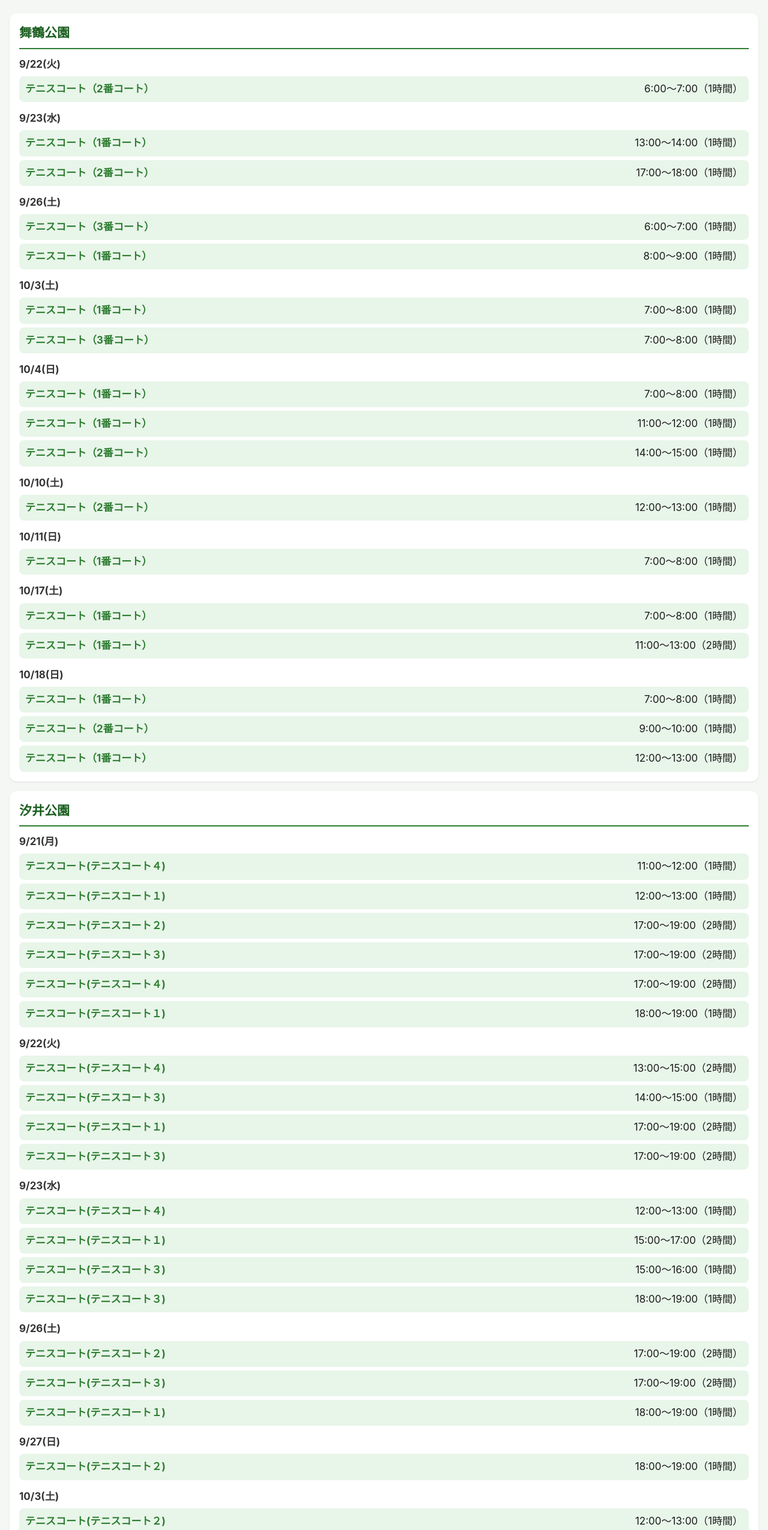
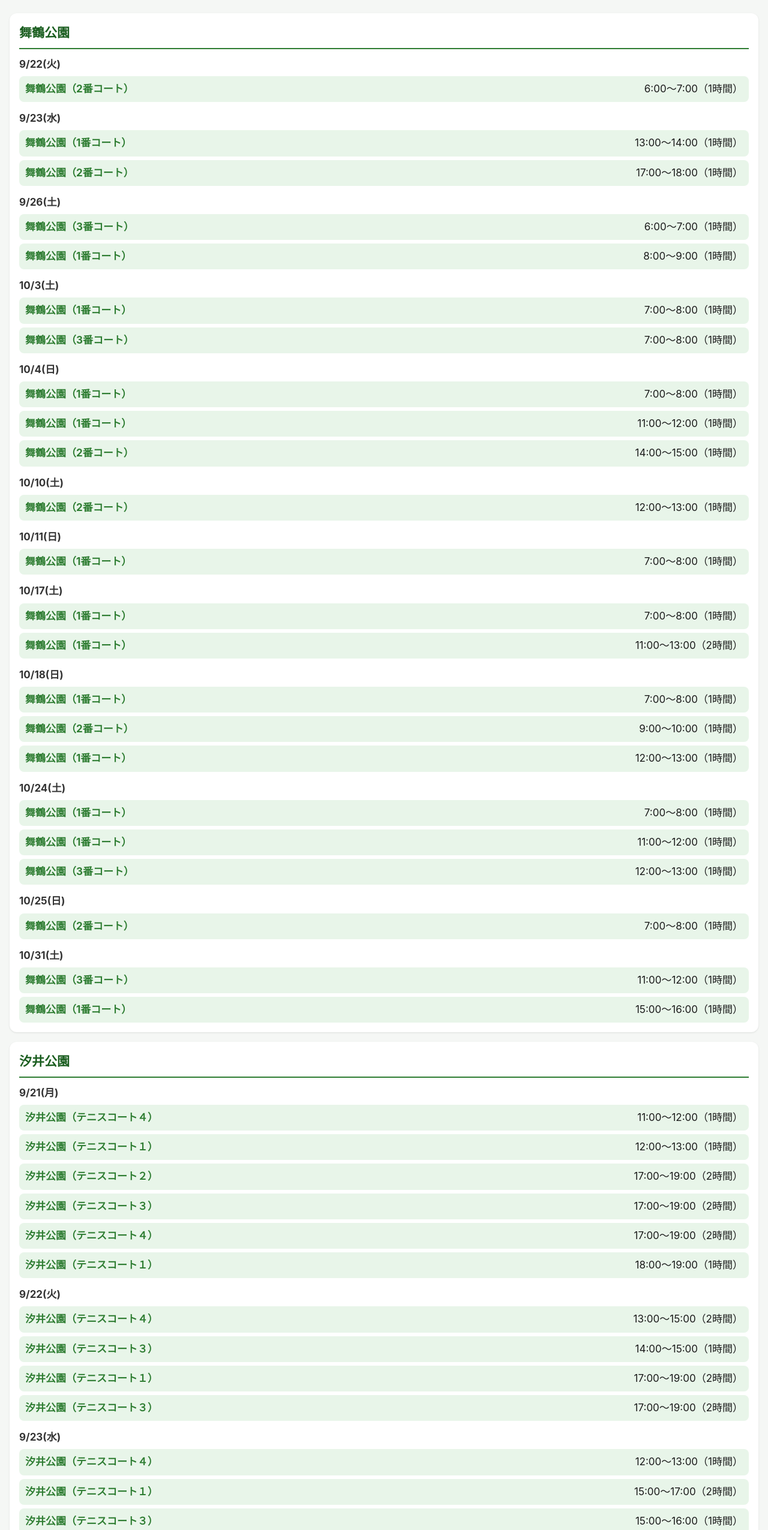
Before and after one commit to pecpec37-gift/court-checker, a website: page docs/index.html in a window 1280 px wide. Shown: the part 241-2792 px from the top of the page at 60% size. Drawn offline with Linux system fonts and the light colour scheme.

Commit message:
空き状況を更新（手動実行）
Co-Authored-By: Claude Sonnet 5 <noreply@anthropic.com>

```diff
--- a/docs/index.html
+++ b/docs/index.html
@@ -129,11 +129,11 @@
 </head>
 <body>
   <h1>福岡市テニスコート 空き状況</h1>
-  <p class="updated">最終更新: 2026年9月18日 13:31 JST</p>
+  <p class="updated">最終更新: 2026年9月18日 13:54 JST</p>
 
   <section class="increase">
     <h2>🆕 前回から増えた空き</h2>
-    <p class="compare-note">前回 2026年9月18日 11:31 JST との比較</p>
+    <p class="compare-note">前回 2026年9月18日 13:31 JST との比較</p>
     <p class="empty">なし</p>
   </section>
 
@@ -144,7 +144,7 @@
         <h3>9/22(火)</h3>
         <ul class="slot-list">
         <li class="slot">
-          <span class="court">テニスコート（2番コート）</span>
+          <span class="court">舞鶴公園（2番コート）</span>
           <span class="time">6:00〜7:00（1時間）</span>
         </li>
         </ul>
@@ -153,11 +153,11 @@
         <h3>9/23(水)</h3>
         <ul class="slot-list">
         <li class="slot">
-          <span class="court">テニスコート（1番コート）</span>
+          <span class="court">舞鶴公園（1番コート）</span>
           <span class="time">13:00〜14:00（1時間）</span>
         </li>
         <li class="slot">
-          <span class="court">テニスコート（2番コート）</span>
+          <span class="court">舞鶴公園（2番コート）</span>
           <span class="time">17:00〜18:00（1時間）</span>
         </li>
         </ul>
@@ -166,11 +166,11 @@
         <h3>9/26(土)</h3>
         <ul class="slot-list">
         <li class="slot">
-          <span class="court">テニスコート（3番コート）</span>
+          <span class="court">舞鶴公園（3番コート）</span>
           <span class="time">6:00〜7:00（1時間）</span>
         </li>
         <li class="slot">
-          <span class="court">テニスコート（1番コート）</span>
+          <span class="court">舞鶴公園（1番コート）</span>
           <span class="time">8:00〜9:00（1時間）</span>
         </li>
         </ul>
@@ -179,11 +179,11 @@
         <h3>10/3(土)</h3>
         <ul class="slot-list">
         <li class="slot">
-          <span class="court">テニスコート（1番コート）</span>
+          <span class="court">舞鶴公園（1番コート）</span>
           <span class="time">7:00〜8:00（1時間）</span>
         </li>
         <li class="slot">
-          <span class="court">テニスコート（3番コート）</span>
+          <span class="court">舞鶴公園（3番コート）</span>
           <span class="time">7:00〜8:00（1時間）</span>
         </li>
         </ul>
@@ -192,15 +192,15 @@
         <h3>10/4(日)</h3>
         <ul class="slot-list">
         <li class="slot">
-          <span class="court">テニスコート（1番コート）</span>
+          <span class="court">舞鶴公園（1番コート）</span>
           <span class="time">7:00〜8:00（1時間）</span>
         </li>
         <li class="slot">
-          <span class="court">テニスコート（1番コート）</span>
+          <span class="court">舞鶴公園（1番コート）</span>
           <span class="time">11:00〜12:00（1時間）</span>
         </li>
         <li class="slot">
-          <span class="court">テニスコート（2番コート）</span>
+          <span class="court">舞鶴公園（2番コート）</span>
           <span class="time">14:00〜15:00（1時間）</span>
         </li>
         </ul>
@@ -209,7 +209,7 @@
         <h3>10/10(土)</h3>
         <ul class="slot-list">
         <li class="slot">
-          <span class="court">テニスコート（2番コート）</span>
+          <span class="court">舞鶴公園（2番コート）</span>
           <span class="time">12:00〜13:00（1時間）</span>
         </li>
         </ul>
@@ -218,7 +218,7 @@
         <h3>10/11(日)</h3>
         <ul class="slot-list">
         <li class="slot">
-          <span class="court">テニスコート（1番コート）</span>
+          <span class="court">舞鶴公園（1番コート）</span>
           <span class="time">7:00〜8:00（1時間）</span>
         </li>
         </ul>
@@ -227,11 +227,11 @@
         <h3>10/17(土)</h3>
         <ul class="slot-list">
         <li class="slot">
-          <span class="court">テニスコート（1番コート）</span>
+          <span class="court">舞鶴公園（1番コート）</span>
           <span class="time">7:00〜8:00（1時間）</span>
         </li>
         <li class="slot">
-          <span class="court">テニスコート（1番コート）</span>
+          <span class="court">舞鶴公園（1番コート）</span>
           <span class="time">11:00〜13:00（2時間）</span>
         </li>
         </ul>
@@ -240,16 +240,55 @@
         <h3>10/18(日)</h3>
         <ul class="slot-list">
         <li class="slot">
-          <span class="court">テニスコート（1番コート）</span>
+          <span class="court">舞鶴公園（1番コート）</span>
           <span class="time">7:00〜8:00（1時間）</span>
         </li>
         <li class="slot">
-          <span class="court">テニスコート（2番コート）</span>
+          <span class="court">舞鶴公園（2番コート）</span>
           <span class="time">9:00〜10:00（1時間）</span>
         </li>
         <li class="slot">
-          <span class="court">テニスコート（1番コート）</span>
+          <span class="court">舞鶴公園（1番コート）</span>
           <span class="time">12:00〜13:00（1時間）</span>
+        </li>
+        </ul>
+      </div>
+      <div class="date-block">
+        <h3>10/24(土)</h3>
+        <ul class="slot-list">
+        <li class="slot">
+          <span class="court">舞鶴公園（1番コート）</span>
+          <span class="time">7:00〜8:00（1時間）</span>
+        </li>
+        <li class="slot">
+          <span class="court">舞鶴公園（1番コート）</span>
+          <span class="time">11:00〜12:00（1時間）</span>
+        </li>
+        <li class="slot">
+          <span class="court">舞鶴公園（3番コート）</span>
+          <span class="time">12:00〜13:00（1時間）</span>
+        </li>
+        </ul>
+      </div>
+      <div class="date-block">
+        <h3>10/25(日)</h3>
+        <ul class="slot-list">
+        <li class="slot">
+          <span class="court">舞鶴公園（2番コート）</span>
+          <span class="time">7:00〜8:00（1時間）</span>
+        </li>
+        </ul>
+      </div>
+      <div class="date-block">
+        <h3>10/31(土)</h3>
+        <ul class="slot-list">
+        <li class="slot">
+          <span class="court">舞鶴公園（3番コート）</span>
+          <span class="time">11:00〜12:00（1時間）</span>
+        </li>
+        <li class="slot">
+          <span class="court">舞鶴公園（1番コート）</span>
+          <span class="time">15:00〜16:00（1時間）</span>
         </li>
         </ul>
       </div>
@@ -262,27 +301,27 @@
         <h3>9/21(月)</h3>
         <ul class="slot-list">
         <li class="slot">
-          <span class="court">テニスコート(テニスコート４)</span>
+          <span class="court">汐井公園（テニスコート４）</span>
           <span class="time">11:00〜12:00（1時間）</span>
         </li>
         <li class="slot">
-          <span class="court">テニスコート(テニスコート１)</span>
+          <span class="court">汐井公園（テニスコート１）</span>
           <span class="time">12:00〜13:00（1時間）</span>
         </li>
         <li class="slot">
-          <span class="court">テニスコート(テニスコート２)</span>
+          <span class="court">汐井公園（テニスコート２）</span>
           <span class="time">17:00〜19:00（2時間）</span>
         </li>
         <li class="slot">
-          <span class="court">テニスコート(テニスコート３)</span>
+          <span class="court">汐井公園（テニスコート３）</span>
           <span class="time">17:00〜19:00（2時間）</span>
         </li>
         <li class="slot">
-          <span class="court">テニスコート(テニスコート４)</span>
+          <span class="court">汐井公園（テニスコート４）</span>
           <span class="time">17:00〜19:00（2時間）</span>
         </li>
         <li class="slot">
-          <span class="court">テニスコート(テニスコート１)</span>
+          <span class="court">汐井公園（テニスコート１）</span>
           <span class="time">18:00〜19:00（1時間）</span>
         </li>
         </ul>
@@ -291,19 +330,19 @@
         <h3>9/22(火)</h3>
         <ul class="slot-list">
         <li class="slot">
-          <span class="court">テニスコート(テニスコート４)</span>
+          <span class="court">汐井公園（テニスコート４）</span>
           <span class="time">13:00〜15:00（2時間）</span>
         </li>
         <li class="slot">
-          <span class="court">テニスコート(テニスコート３)</span>
+          <span class="court">汐井公園（テニスコート３）</span>
           <span class="time">14:00〜15:00（1時間）</span>
         </li>
         <li class="slot">
-          <span class="court">テニスコート(テニスコート１)</span>
+          <span class="court">汐井公園（テニスコート１）</span>
           <span class="time">17:00〜19:00（2時間）</span>
         </li>
         <li class="slot">
-          <span class="court">テニスコート(テニスコート３)</span>
+          <span class="court">汐井公園（テニスコート３）</span>
           <span class="time">17:00〜19:00（2時間）</span>
         </li>
         </ul>
@@ -312,19 +351,19 @@
         <h3>9/23(水)</h3>
         <ul class="slot-list">
         <li class="slot">
-          <span class="court">テニスコート(テニスコート４)</span>
+          <span class="court">汐井公園（テニスコート４）</span>
           <span class="time">12:00〜13:00（1時間）</span>
         </li>
         <li class="slot">
-          <span class="court">テニスコート(テニスコート１)</span>
+          <span class="court">汐井公園（テニスコート１）</span>
           <span class="time">15:00〜17:00（2時間）</span>
         </li>
         <li class="slot">
-          <span class="court">テニスコート(テニスコート３)</span>
+          <span class="court">汐井公園（テニスコート３）</span>
           <span class="time">15:00〜16:00（1時間）</span>
         </li>
         <li class="slot">
-          <span class="court">テニスコート(テニスコート３)</span>
+          <span class="court">汐井公園（テニスコート３）</span>
           <span class="time">18:00〜19:00（1時間）</span>
         </li>
         </ul>
@@ -333,15 +372,15 @@
         <h3>9/26(土)</h3>
         <ul class="slot-list">
         <li class="slot">
-          <span class="court">テニスコート(テニスコート２)</span>
+          <span class="court">汐井公園（テニスコート２）</span>
           <span class="time">17:00〜19:00（2時間）</span>
         </li>
         <li class="slot">
-          <span class="court">テニスコート(テニスコート３)</span>
+          <span class="court">汐井公園（テニスコート３）</span>
           <span class="time">17:00〜19:00（2時間）</span>
         </li>
         <li class="slot">
-          <span class="court">テニスコート(テニスコート１)</span>
+          <span class="court">汐井公園（テニスコート１）</span>
           <span class="time">18:00〜19:00（1時間）</span>
         </li>
         </ul>
@@ -350,7 +389,7 @@
         <h3>9/27(日)</h3>
         <ul class="slot-list">
         <li class="slot">
-          <span class="court">テニスコート(テニスコート２)</span>
+          <span class="court">汐井公園（テニスコート２）</span>
           <span class="time">18:00〜19:00（1時間）</span>
         </li>
         </ul>
@@ -359,7 +398,7 @@
         <h3>10/3(土)</h3>
         <ul class="slot-list">
         <li class="slot">
-          <span class="court">テニスコート(テニスコート２)</span>
+          <span class="court">汐井公園（テニスコート２）</span>
           <span class="time">12:00〜13:00（1時間）</span>
         </li>
         </ul>
@@ -368,11 +407,11 @@
         <h3>10/4(日)</h3>
         <ul class="slot-list">
         <li class="slot">
-          <span class="court">テニスコート(テニスコート４)</span>
+          <span class="court">汐井公園（テニスコート４）</span>
           <span class="time">13:00〜14:00（1時間）</span>
         </li>
         <li class="slot">
-          <span class="court">テニスコート(テニスコート４)</span>
+          <span class="court">汐井公園（テニスコート４）</span>
           <span class="time">16:00〜17:00（1時間）</span>
         </li>
         </ul>
@@ -381,15 +420,15 @@
         <h3>10/10(土)</h3>
         <ul class="slot-list">
         <li class="slot">
-          <span class="court">テニスコート(テニスコート４)</span>
+          <span class="court">汐井公園（テニスコート４）</span>
           <span class="time">11:00〜12:00（1時間）</span>
         </li>
         <li class="slot">
-          <span class="court">テニスコート(テニスコート１)</span>
+          <span class="court">汐井公園（テニスコート１）</span>
           <span class="time">13:00〜14:00（1時間）</span>
         </li>
         <li class="slot">
-          <span class="court">テニスコート(テニスコート２)</span>
+          <span class="court">汐井公園（テニスコート２）</span>
           <span class="time">16:00〜17:00（1時間）</span>
         </li>
         </ul>
@@ -398,19 +437,19 @@
         <h3>10/12(月)</h3>
         <ul class="slot-list">
         <li class="slot">
-          <span class="court">テニスコート(テニスコート２)</span>
+          <span class="court">汐井公園（テニスコート２）</span>
           <span class="time">13:00〜14:00（1時間）</span>
         </li>
         <li class="slot">
-          <span class="court">テニスコート(テニスコート４)</span>
+          <span class="court">汐井公園（テニスコート４）</span>
           <span class="time">13:00〜14:00（1時間）</span>
         </li>
         <li class="slot">
-          <span class="court">テニスコート(テニスコート２)</span>
+          <span class="court">汐井公園（テニスコート２）</span>
           <span class="time">16:00〜17:00（1時間）</span>
         </li>
         <li class="slot">
-          <span class="court">テニスコート(テニスコート４)</span>
+          <span class="court">汐井公園（テニスコート４）</span>
           <span class="time">16:00〜17:00（1時間）</span>
         </li>
         </ul>
@@ -419,7 +458,7 @@
         <h3>10/17(土)</h3>
         <ul class="slot-list">
         <li class="slot">
-          <span class="court">テニスコート(テニスコート３)</span>
+          <span class="court">汐井公園（テニスコート３）</span>
           <span class="time">16:00〜17:00（1時間）</span>
         </li>
         </ul>
@@ -428,20 +467,42 @@
         <h3>10/18(日)</h3>
         <ul class="slot-list">
         <li class="slot">
-          <span class="court">テニスコート(テニスコート２)</span>
+          <span class="court">汐井公園（テニスコート２）</span>
           <span class="time">13:00〜14:00（1時間）</span>
         </li>
         <li class="slot">
-          <span class="court">テニスコート(テニスコート４)</span>
+          <span class="court">汐井公園（テニスコート４）</span>
           <span class="time">13:00〜14:00（1時間）</span>
         </li>
         <li class="slot">
-          <span class="court">テニスコート(テニスコート１)</span>
+          <span class="court">汐井公園（テニスコート１）</span>
           <span class="time">16:00〜17:00（1時間）</span>
         </li>
         </ul>
       </div>
+      <div class="date-block">
+        <h3>10/24(土)</h3>
+        <ul class="slot-list">
+        <li class="slot">
+          <span class="court">汐井公園（テニスコート２）</span>
+          <span class="time">12:00〜13:00（1時間）</span>
+        </li>
+        <li class="slot">
+          <span class="court">汐井公園（テニスコート３）</span>
+          <span class="time">14:00〜15:00（1時間）</span>
+        </li>
+        </ul>
+      </div>
+      <div class="date-block">
+        <h3>10/31(土)</h3>
+        <ul class="slot-list">
+        <li class="slot">
+          <span class="court">汐井公園（テニスコート１）</span>
+          <span class="time">13:00〜15:00（2時間）</span>
+        </li>
+        </ul>
+      </div>
     </section>
-  <footer>舞鶴公園・汐井公園（翌日から1ヶ月／土日祝のみ）を自動照会しています。</footer>
+  <footer>舞鶴公園・汐井公園（翌日から45日間／土日祝のみ）を自動照会しています。</footer>
 </body>
 </html>
```
Also changed, not shown: data/previous.json (+133 -1 lines).
